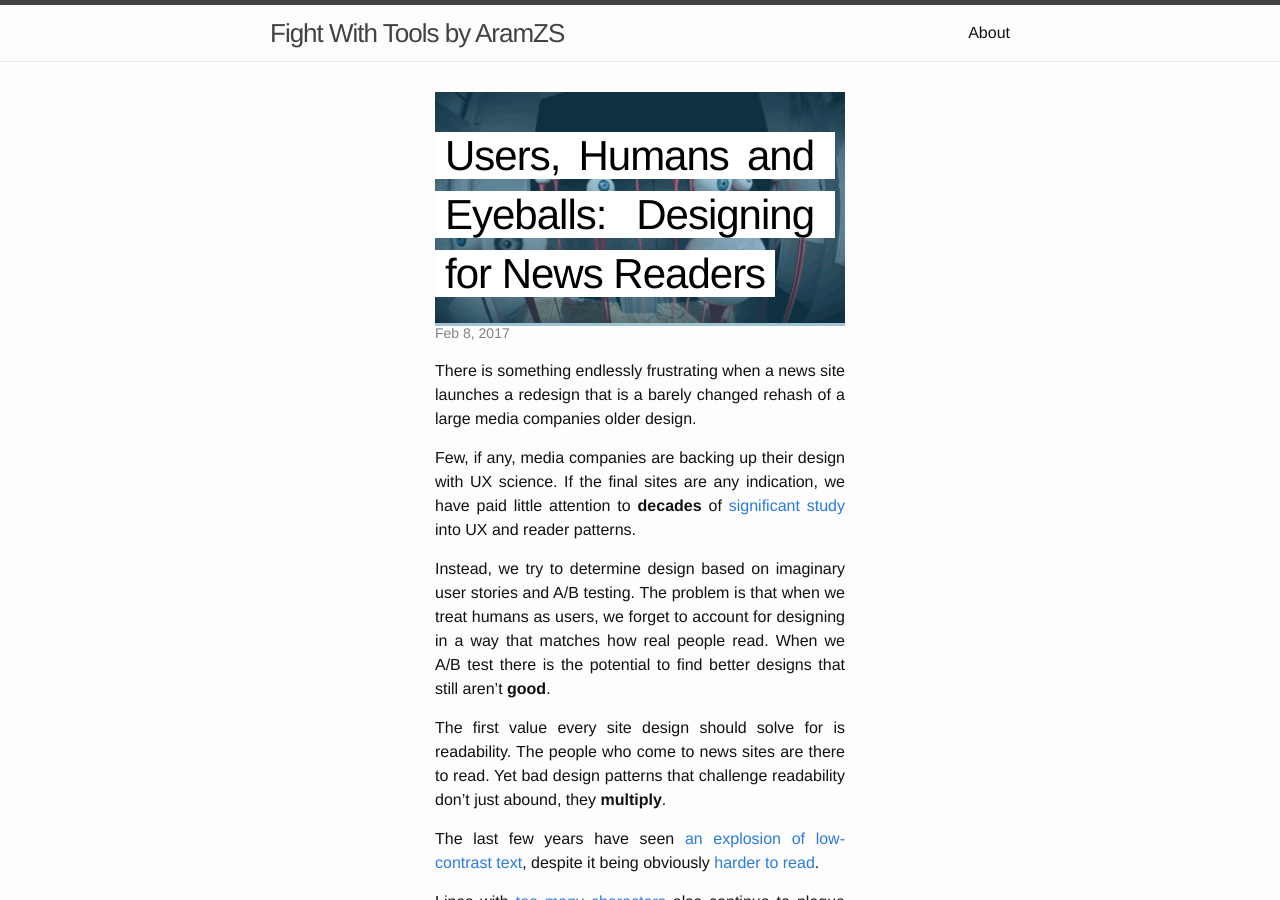
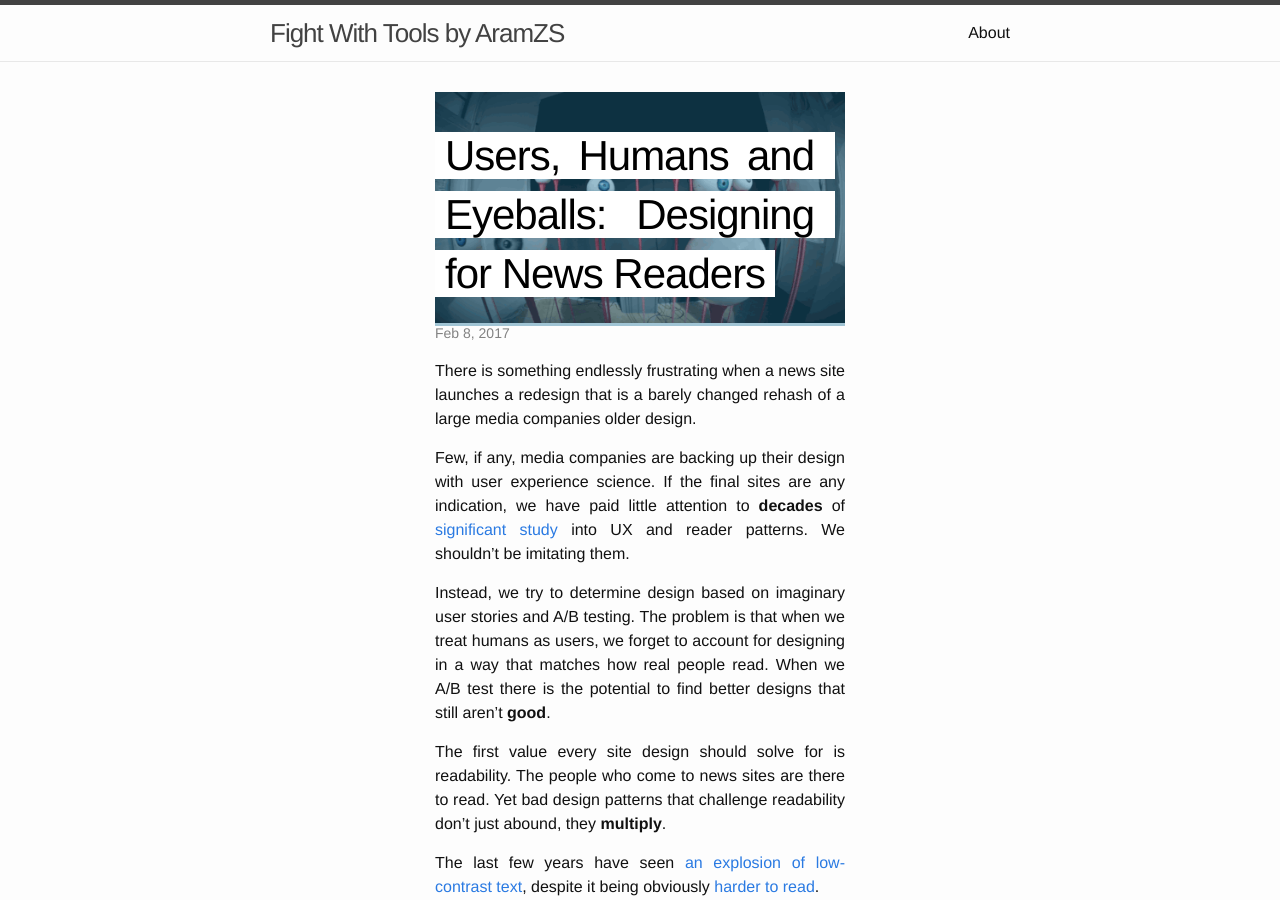
Before and after one commit to AramZS/aramzs.github.io, a Jekyll site: the page built from _posts/2017-02-08-audience-behavior-jcarn.markdown, in a window 1280 px wide and 900 px high. Built offline with Jekyll 4.4.1, drawn with Linux system fonts in a browser that asks for light colours.

Commit message:
Edit for clarity.

```diff
--- a/_posts/2017-02-08-audience-behavior-jcarn.markdown
+++ b/_posts/2017-02-08-audience-behavior-jcarn.markdown
@@ -11,7 +11,7 @@ overlay: blue
 
 There is something endlessly frustrating when a news site launches a redesign that is a barely changed rehash of a large media companies older design.
 
-Few, if any, media companies are backing up their design with UX science. If the final sites are any indication, we have paid little attention to **decades** of [significant study](https://www.nngroup.com/articles/how-users-read-on-the-web/) into UX and reader patterns.
+Few, if any, media companies are backing up their design with user experience science. If the final sites are any indication, we have paid little attention to **decades** of [significant study](https://www.nngroup.com/articles/how-users-read-on-the-web/) into UX and reader patterns. We shouldn't be imitating them.
 
 Instead, we try to determine design based on imaginary user stories and A/B testing. The problem is that when we treat humans as users, we forget to account for designing in a way that matches how real people read. When we A/B test there is the potential to find better designs that still aren't **good**.
 
```
